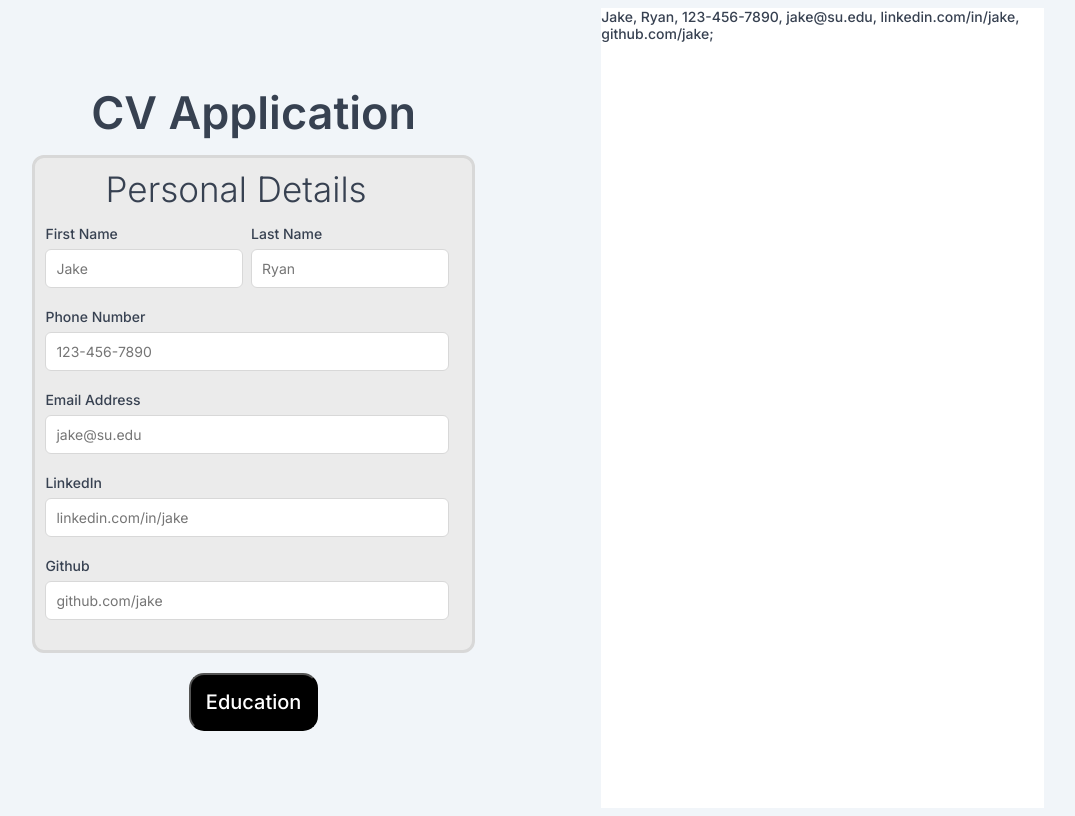
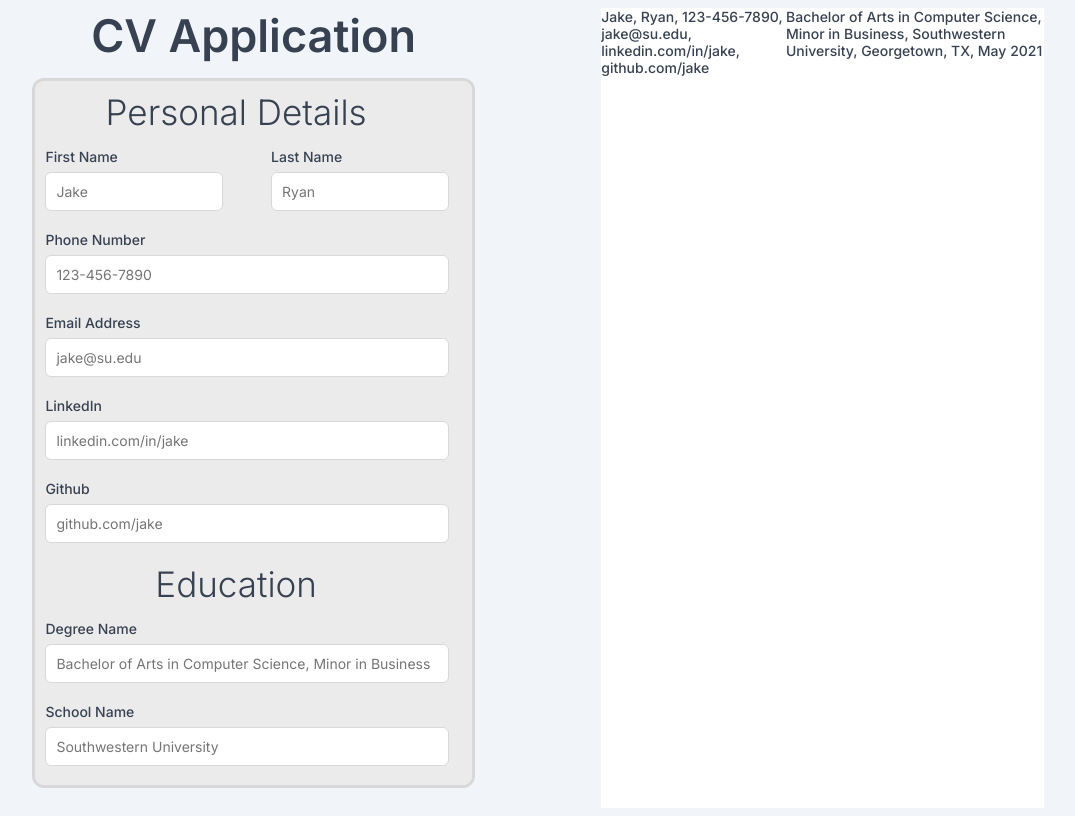
Before and after one commit to st4ven/cv-application, a React (Vite) app: page / in a window 1280 px wide. Shown: the whole page, without its empty margins (102-1177 px from the left). Built offline with nearby package versions, Linux system fonts and the light colour scheme.

Commit message:
Personal info and education

```diff
--- a/src/App.css
+++ b/src/App.css
@@ -25,7 +25,7 @@
     max-height: 100%;
     max-width: 100%;
     min-height: 45%;
-    min-width: 60%;
+    min-width: 70%;
     background-color: #ebebeb;
     border-radius: 12px;
     border: 3px solid #d8d8d8;
@@ -37,6 +37,7 @@
     padding-top: 10px;
     padding-bottom: 10px;
     padding-right: 45px;
+    overflow-y:scroll;
 }
 
 input {
@@ -48,21 +49,20 @@ input {
     font-weight: 400;
 }
 
-.first, .last, .phone, .email, .linked, .github {
+.form {
     display: flex;
     flex-direction: column;
     gap: 7px;
 }
 
-.names {
+.together {
     text-align: left;
     display: flex;
     flex-direction: row;
-    gap: 30px;
-    margin-bottom: 20px;
+    gap: 70px;
 }
 
-.phone, .email, .linked, .github {
+.form {
     text-align: left;
     margin-bottom: 20px;
 }
@@ -86,10 +86,16 @@ input {
 }
 
 .education {
-    background-color: black;
+    background-color: #38cb82;
     color: white;
-    padding: 15px;
+    padding: 10px;
+    border: none;
     border-radius: 15px;
     font-size: 20px;
     cursor: pointer;
+    width: 105%;
 }
+
+.education:hover {
+    background-color: #2eb774;
+}
--- a/src/App.jsx
+++ b/src/App.jsx
@@ -11,10 +11,26 @@ function App() {
     githubLink: "github.com/jake",
   })
 
-  const handleInput = e => {
+  const [educationInfo, setEduInfo] = useState({
+    degree: "Bachelor of Arts in Computer Science, Minor in Business",
+    college: "Southwestern University",
+    place: "Georgetown, TX",
+    date: "May 2021",
+
+  })
+
+  const handleInfo = e => {
     const {id, value} = e.target;
     setUserInfo({
       ...userInfo,
+      [id]: value
+    })
+  }
+
+  const handleEducation = e => {
+    const {id, value} = e.target;
+    setEduInfo({
+      ...educationInfo,
       [id]: value
     })
   }
@@ -26,46 +42,73 @@ function App() {
           <div className="box">
             <div className="title">Personal Details</div>
             <form>
-              <div className="names">
-                <div className="first">
+              <div className="together">
+                <div className="form">
                   <label htmlFor="firstName">First Name</label>
-                  <input type="text" id="firstName" placeholder="Jake" onChange={handleInput}></input>
+                  <input type="text" id="firstName" placeholder="Jake" onChange={handleInfo}></input>
                 </div>
 
-                <div className="last">
+                <div className="form">
                   <label htmlFor="lastName">Last Name</label>
-                  <input type="text" id="lastName" placeholder="Ryan" onChange={handleInput}></input>
+                  <input type="text" id="lastName" placeholder="Ryan" onChange={handleInfo}></input>
                 </div>
               </div>
 
-              <div className="phone">
+              <div className="form">
                 <label htmlFor="phoneNum">Phone Number</label>
-                  <input type="text" id="phoneNum" placeholder="123-456-7890" onChange={handleInput}></input>
+                  <input type="text" id="phoneNum" placeholder="123-456-7890" onChange={handleInfo}></input>
               </div>
 
-              <div className="email">
+              <div className="form">
                 <label htmlFor="emailAdd">Email Address</label>
-                  <input type="text" id="emailAdd" placeholder="jake@su.edu" onChange={handleInput}></input>
+                  <input type="text" id="emailAdd" placeholder="jake@su.edu" onChange={handleInfo}></input>
               </div>
 
-              <div className="linked">
+              <div className="form">
                 <label htmlFor="linkedIn">LinkedIn</label>
-                  <input type="text" id="linkedIn" placeholder="linkedin.com/in/jake" onChange={handleInput}></input>
+                  <input type="text" id="linkedIn" placeholder="linkedin.com/in/jake" onChange={handleInfo}></input>
               </div>
 
-              <div className="github">
+              <div className="form">
                 <label htmlFor="githubLink">Github</label>
-                  <input type="text" id="githubLink" placeholder="github.com/jake" onChange={handleInput}></input>
+                  <input type="text" id="githubLink" placeholder="github.com/jake" onChange={handleInfo}></input>
               </div>
             </form>
+
+            <div className="title">Education</div>
+
+            <form>
+              <div className="form">
+                <label htmlFor="degree">Degree Name</label>
+                <input type="text" id="degree" placeholder="Bachelor of Arts in Computer Science, Minor in Business" onChange={handleEducation}></input>
+              </div>
+
+              <div className="form">
+                <label htmlFor="college">School Name</label>
+                <input type="text" id="college" placeholder="Southwestern University" onChange={handleEducation}></input>
+              </div>
+
+              <div className="together">
+              <div className="form">
+                <label htmlFor="place">City Name</label>
+                <input type="text" id="place" placeholder="Georgetown, TX" onChange={handleEducation}></input>
+              </div>
+
+              <div className="form">
+                <label htmlFor="date">Graduation Date</label>
+                <input type="text" id="date" placeholder="May 2021" onChange={handleEducation}></input>
+              </div>
+              </div>
+            </form>
+
+            <button className="education">Add Education</button>
           </div>
-
-          <button className="education">Education</button>
       </div>
 
       <div className="other">
           <div className="paper">
-          {userInfo.firstName}, {userInfo.lastName}, {userInfo.phoneNum}, {userInfo.emailAdd}, {userInfo.linkedIn}, {userInfo.githubLink};
+            <div>{userInfo.firstName}, {userInfo.lastName}, {userInfo.phoneNum}, {userInfo.emailAdd}, {userInfo.linkedIn}, {userInfo.githubLink}</div>
+          {educationInfo.degree}, {educationInfo.college}, {educationInfo.place}, {educationInfo.date}
           </div>
       </div>
     </>
```
Also changed, not shown: images/arrow.png (deleted).
